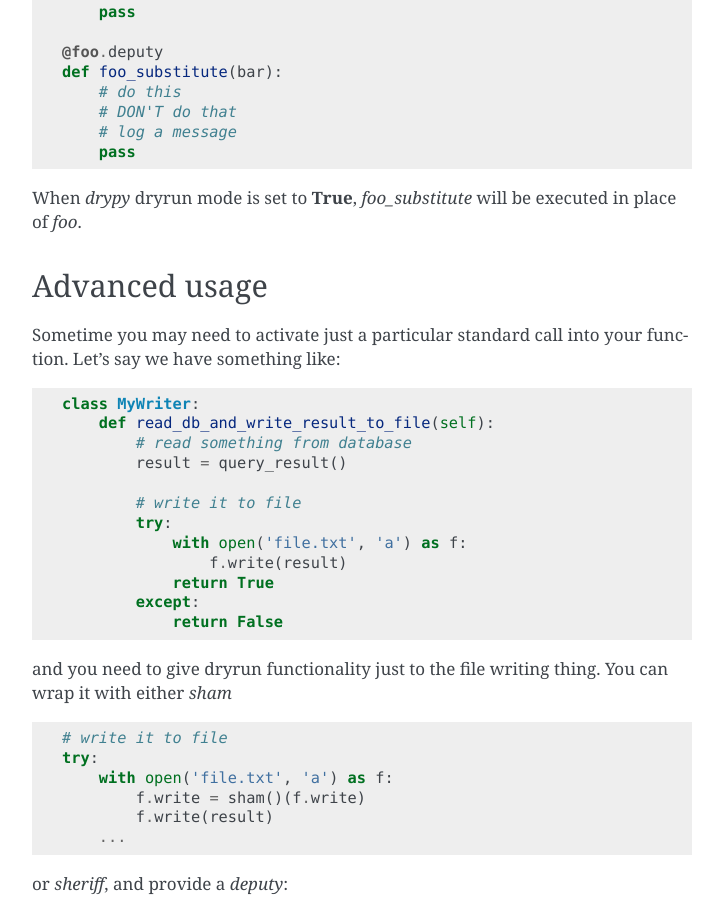
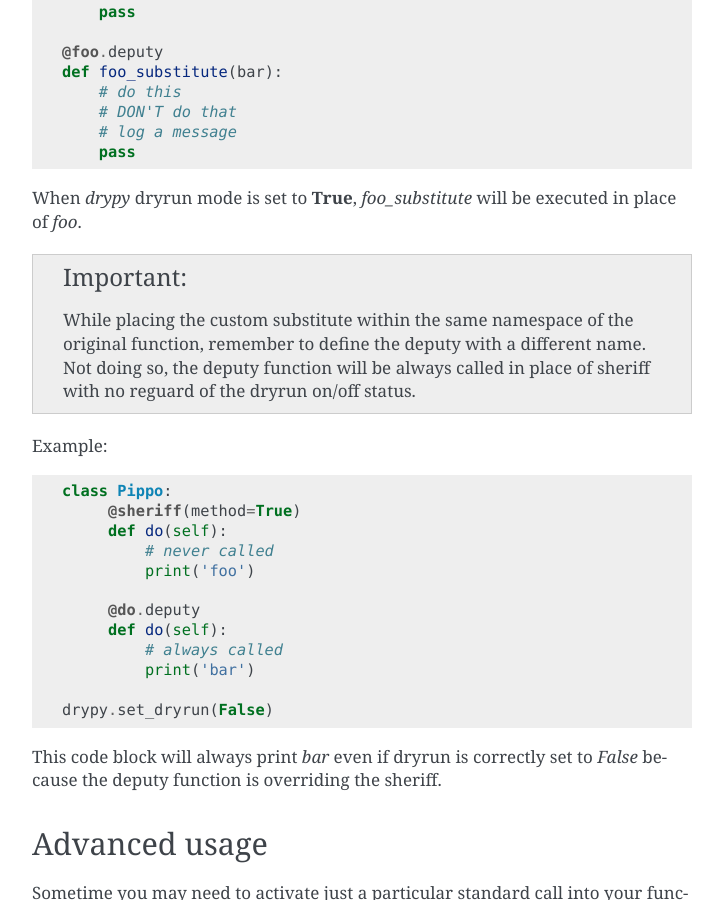
Before and after one commit to dzanotelli/drypy, a Sphinx documentation site: the page built from drypy/docs/tutorial.rst, in a window 1280 px wide and 900 px high, scrolled down 1274 px. Shown: the whole window, without its empty margins (388-1111 px from the left). Built offline with Sphinx 7.4.7, drawn with Linux system fonts in a browser that asks for light colours.

Commit message:
docs now specify that sheriff and deputy have to be defined with different names; refs #13

```diff
--- a/drypy/docs/tutorial.rst
+++ b/drypy/docs/tutorial.rst
@@ -77,6 +77,34 @@ pattern comes here in help:
 When *drypy* dryrun mode is set to **True**, *foo_substitute* will be executed
 in place of *foo*.
 
+.. important::
+
+   While placing the custom substitute within the same namespace of the
+   original function, remember to define the deputy with a different name. Not
+   doing so, the deputy function will be always called in place of sheriff with
+   no reguard of the dryrun on/off status.
+
+Example:
+
+..   code-block:: python
+
+   class Pippo:
+        @sheriff(method=True)
+        def do(self):
+            # never called
+            print('foo')
+
+        @do.deputy
+        def do(self):
+            # always called
+            print('bar')
+
+   drypy.set_dryrun(False)
+
+This code block will always print `bar` even if dryrun is correctly set to
+`False` because the deputy function is overriding the sheriff.
+
+
 Advanced usage
 --------------
 
```
